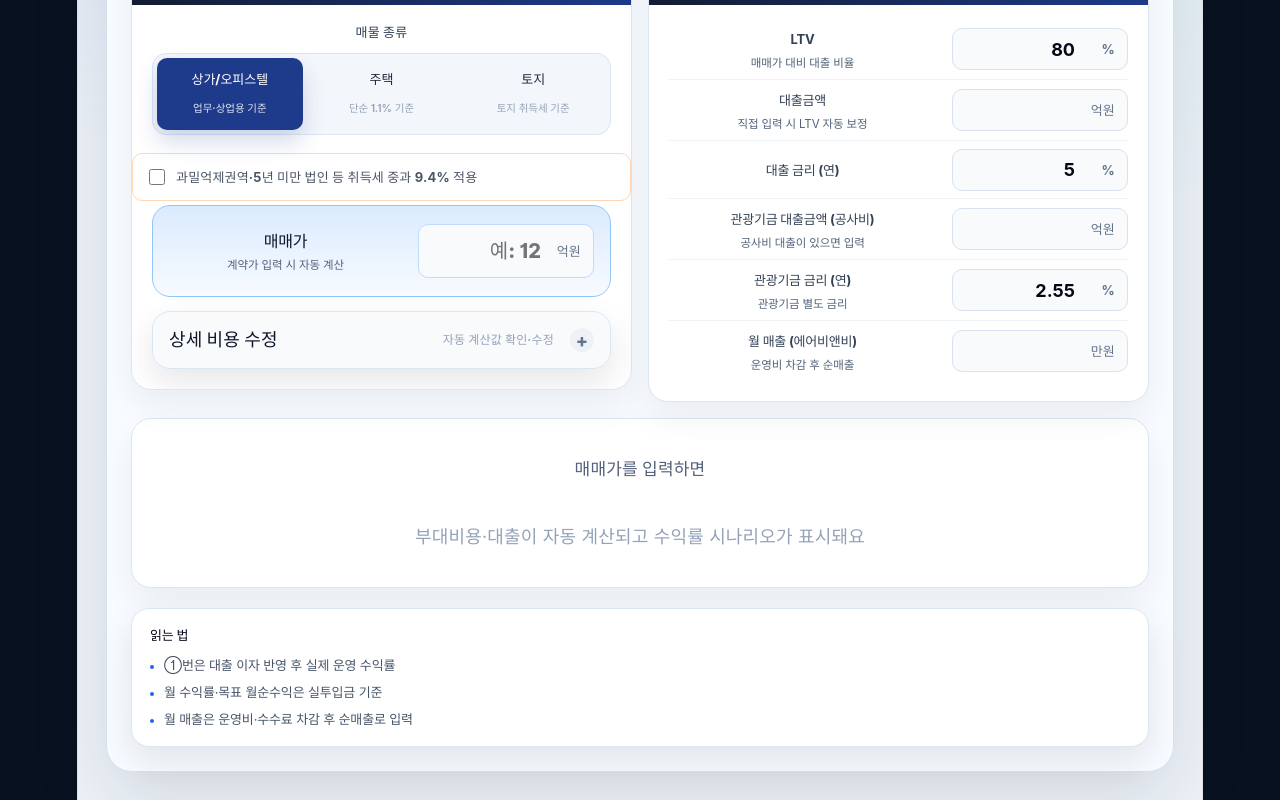
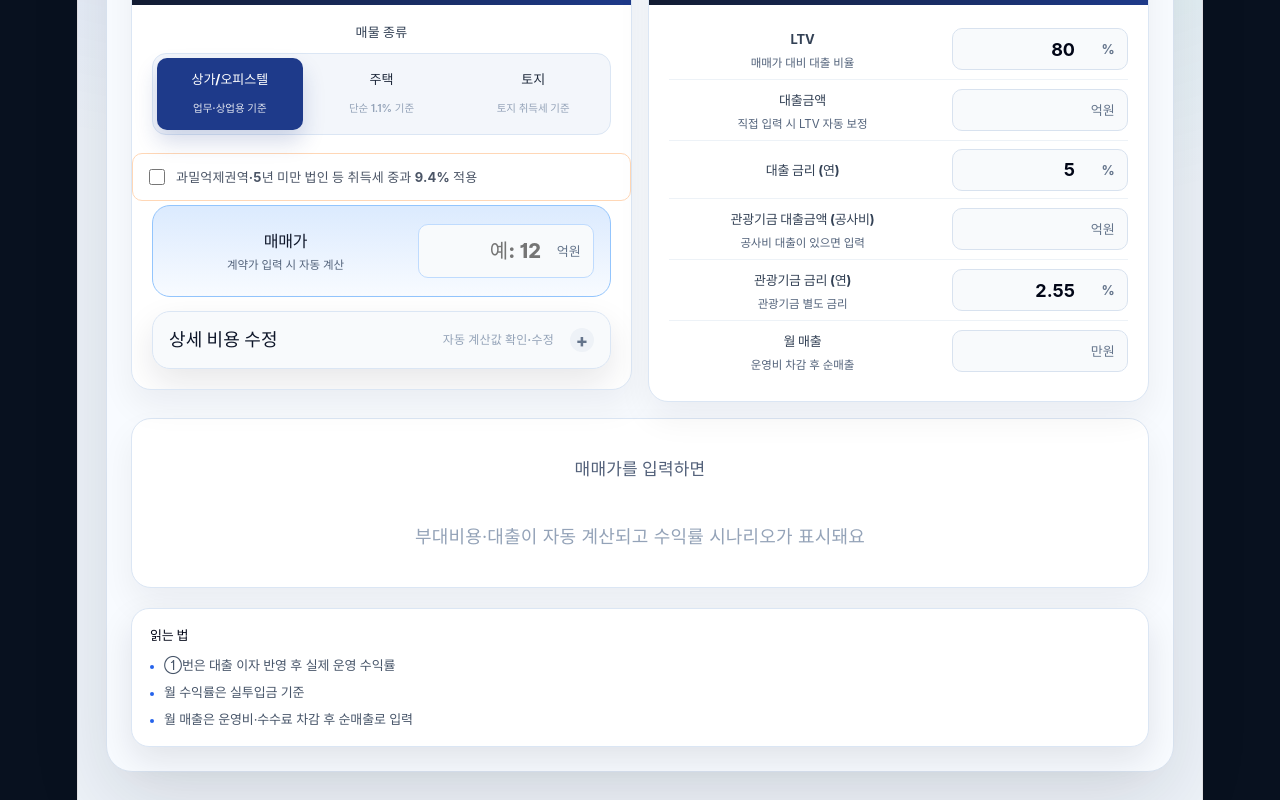
Before and after one commit to keepgoing2021/sookbak, a React (Vite) app: page / in a window 1280 px wide. Shown: the part 393-1193 px from the top of the page. Built offline with nearby package versions, Linux system fonts and the light colour scheme.

Commit message:
fix: simplify direct revenue copy

```diff
--- a/src/App.tsx
+++ b/src/App.tsx
@@ -416,7 +416,7 @@ function DirectPurchaseCalculator({
               inputMode="decimal"
             />
             <MoneyInput
-              label="월 매출 (에어비앤비)"
+              label="월 매출"
               unit="만원"
               value={values.monthlyRevenueManwon}
               onChange={(value) => updateFree('monthlyRevenueManwon', value)}
@@ -438,7 +438,7 @@ function DirectPurchaseCalculator({
         <strong>읽는 법</strong>
         <ul className="notice-list">
           <li>①번은 대출 이자 반영 후 실제 운영 수익률</li>
-          <li>월 수익률·목표 월순수익은 실투입금 기준</li>
+          <li>월 수익률은 실투입금 기준</li>
           <li>월 매출은 운영비·수수료 차감 후 순매출로 입력</li>
         </ul>
       </aside>
@@ -1413,8 +1413,7 @@ function DirectResultPanel({
           <Metric label="관광기금 월이자" value={formatManwon(result.tourismLoanMonthlyInterestManwon)} />
           <Metric label="총 월이자" value={formatManwon(result.totalMonthlyInterestManwon)} />
           <Metric label="월 순수익" value={formatManwon(result.monthlyNetManwon)} highlight />
-          <Metric label="목표 월순수익" value={formatManwon(result.targetMonthlyNetManwon)} />
-          <Metric label="목표 대비" value={formatManwonSigned(result.targetMonthlyNetGapManwon)} />
+
         </div>
 
         <LoanResilienceCard result={result} />
--- a/src/calculator.ts
+++ b/src/calculator.ts
@@ -155,7 +155,7 @@ export function calculatePurchaseDecision(
       status: 'needs-adjustment',
       label: '조건 조정 필요',
       headline: '수익 구조나 매입가 조정이 필요합니다',
-      message: `목표 월순수익보다 ${formatManwon(Math.abs(gapManwon))} 부족합니다.`,
+      message: `기준보다 ${formatManwon(Math.abs(gapManwon))} 부족합니다.`,
       action: '매입가 협상·객실 수익·공사비 가정을 다시 확인하세요.',
       gapManwon,
     }
@@ -165,7 +165,7 @@ export function calculatePurchaseDecision(
     status: 'expensive',
     label: '보수적으로 비쌈',
     headline: '보수적으로 보면 아직 비싼 매물입니다',
-    message: `목표 월순수익보다 ${formatManwon(Math.abs(gapManwon))} 부족합니다.`,
+    message: `기준보다 ${formatManwon(Math.abs(gapManwon))} 부족합니다.`,
     action: '현재 가격에서는 보류하거나 큰 폭의 가격 조정이 필요합니다.',
     gapManwon,
   }
```
